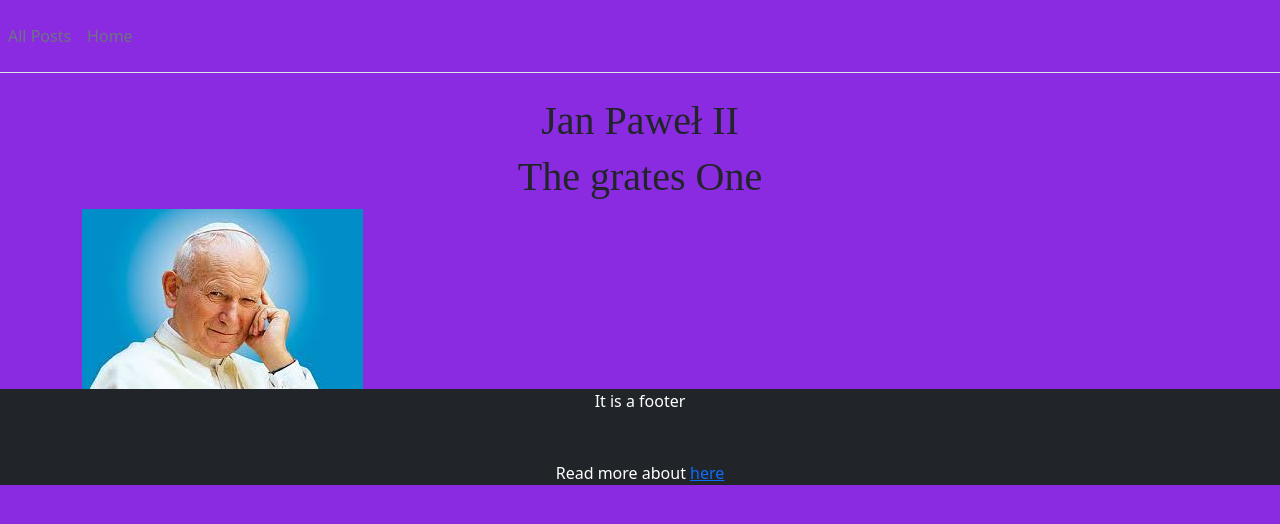
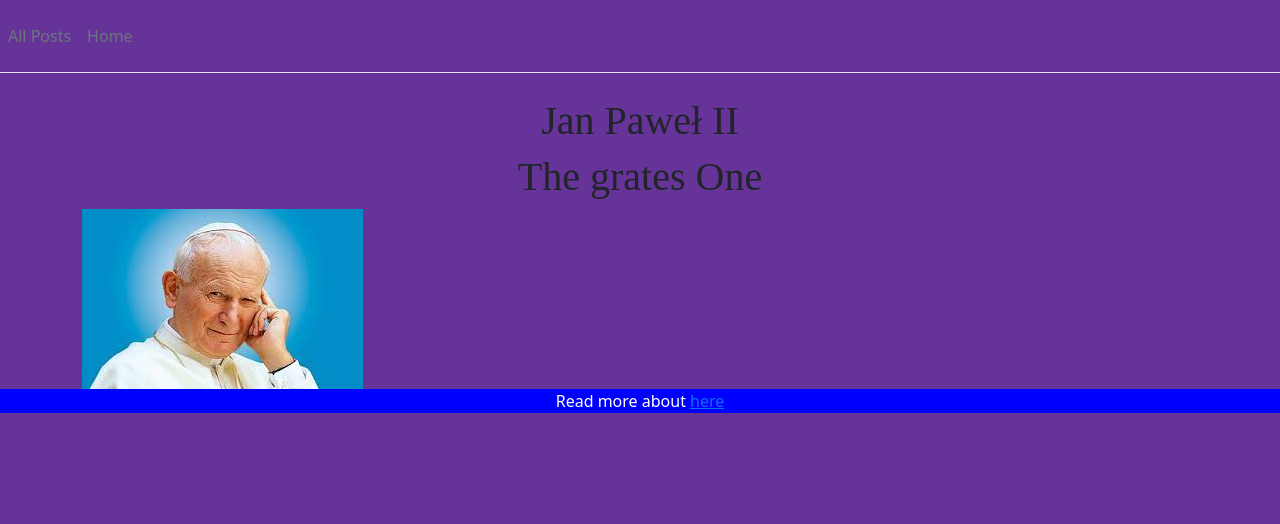
Before and after one commit to Uncle-Moris/MyBlog, a Django app: page / in a window 1280 px wide. Shown: the top 524 px of the page. Run offline with Django 4.2, Linux system fonts and the light colour scheme.

Commit message:
A lot of bootstrap 2

```diff
--- a/my_blog/main/static/main/css/style.css
+++ b/my_blog/main/static/main/css/style.css
@@ -1,5 +1,9 @@
 body {
-    background-color: blueviolet;
+    background-color: rebeccapurple;
+}
+footer{
+    background-color: blue;
+    padding-bottom: 0;
 }
 h1 {
     font-family: "Times New Roman";
--- a/my_blog/posts/templates/home.html
+++ b/my_blog/posts/templates/home.html
@@ -23,13 +23,13 @@
     {% block content %}
     {% endblock %}
 </main>
-<footer class="bg-dark text-center text-white">It is a footer
-    <nav class="container p-4 pb-0">
-        <p class="container p-4 pb-0">
+<footer class="bg-blue text-center text-white">
+
+
             Read more about
           <a href="{% url 'main:about' %}">here</a>
-        </p>
-    </nav>
+
+
 </footer>
 </body>
 </html>
```
